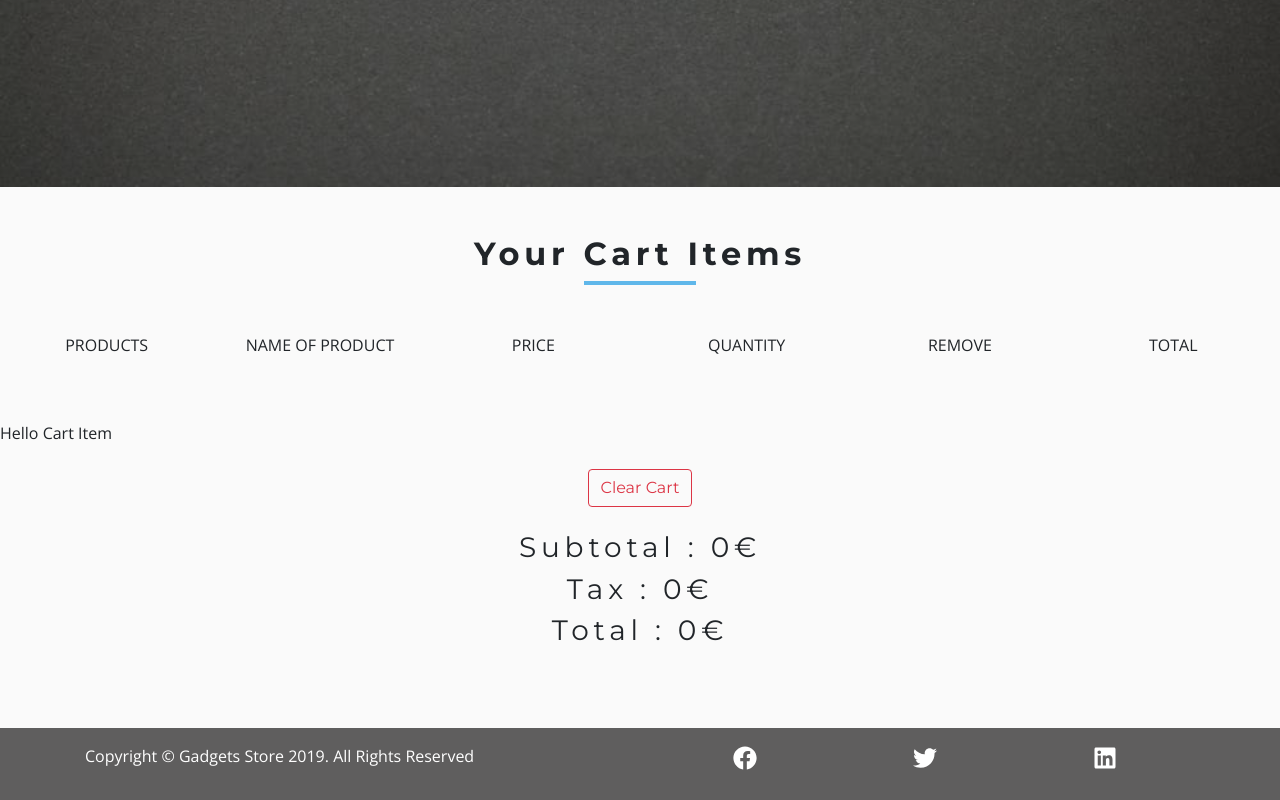
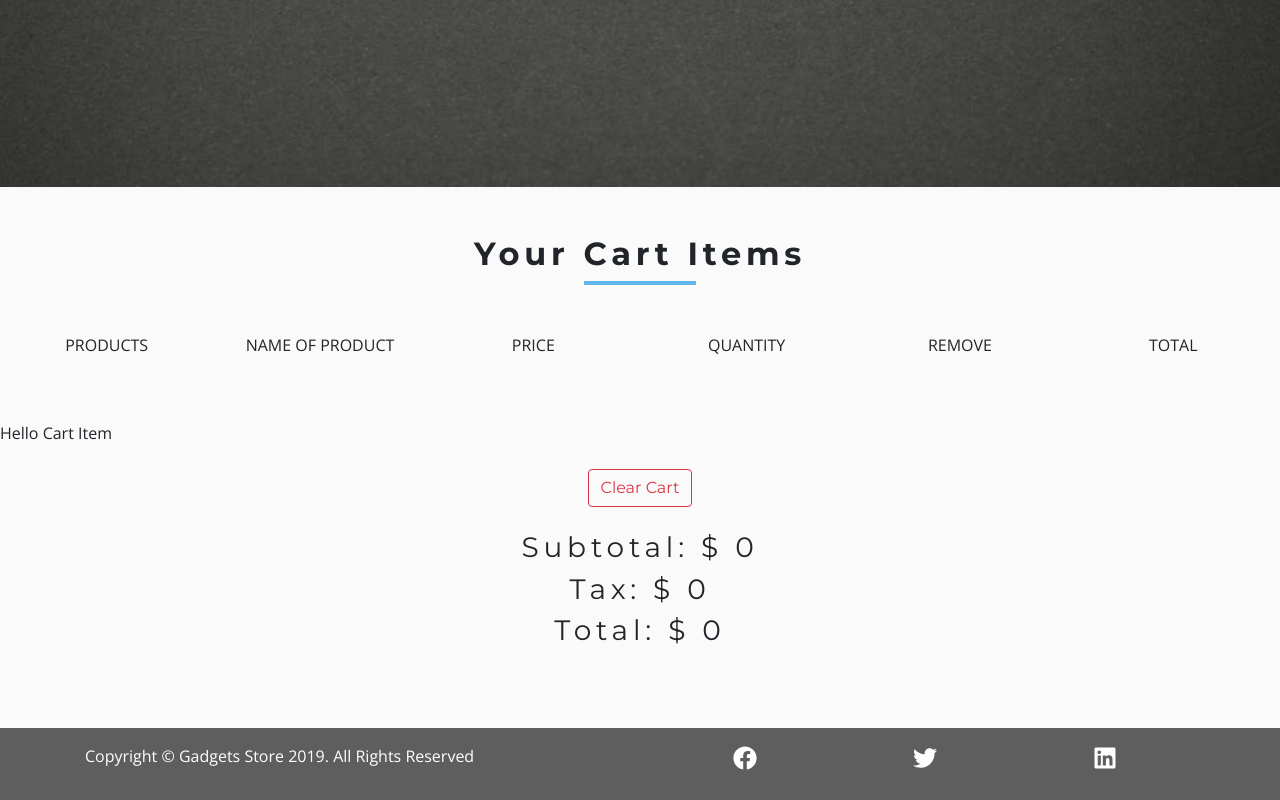
Before and after one commit to mavarona/gadgets-store, a React (Create React App) app: page /cart in a window 1280 px wide. Shown: the part 354-1154 px from the top of the page. Built offline with nearby package versions, Linux system fonts and the light colour scheme.

Commit message:
fix total cart component

```diff
--- a/src/components/CartPage/CartTotals.js
+++ b/src/components/CartPage/CartTotals.js
@@ -10,17 +10,13 @@ export default function CartTotals() {
             return (
               <div className="col text-title text-center my-4">
                 <button
-                  className="btn btn-outline-danger mb-4"
-                  style={{
-                    "text-transform": "capitalize"
-                  }}
+                  className="btn btn-outline-danger text-capitalize mb-4"
                   onClick={clearCart}
                 >
                   clear cart
                 </button>
-                <h3>subtotal : {cartSubTotal}€</h3>
-                <h3>tax : {cartTax}€</h3>
-                <h3>total : {cartTotal}€</h3>
+                <h3> subtotal: $ {cartSubTotal} </h3>
+                <h3> tax: $ {cartTax} </h3> <h3> total: $ {cartTotal} </h3>
               </div>
             );
           }}
--- a/src/context/context.js
+++ b/src/context/context.js
@@ -204,8 +204,7 @@ class ProductProvider extends Component {
           cleanCart: this.cleanCart
         }}
       >
-        {" "}
-        {this.props.children}{" "}
+        {this.props.children}
       </ProductContext.Provider>
     );
   }
```
